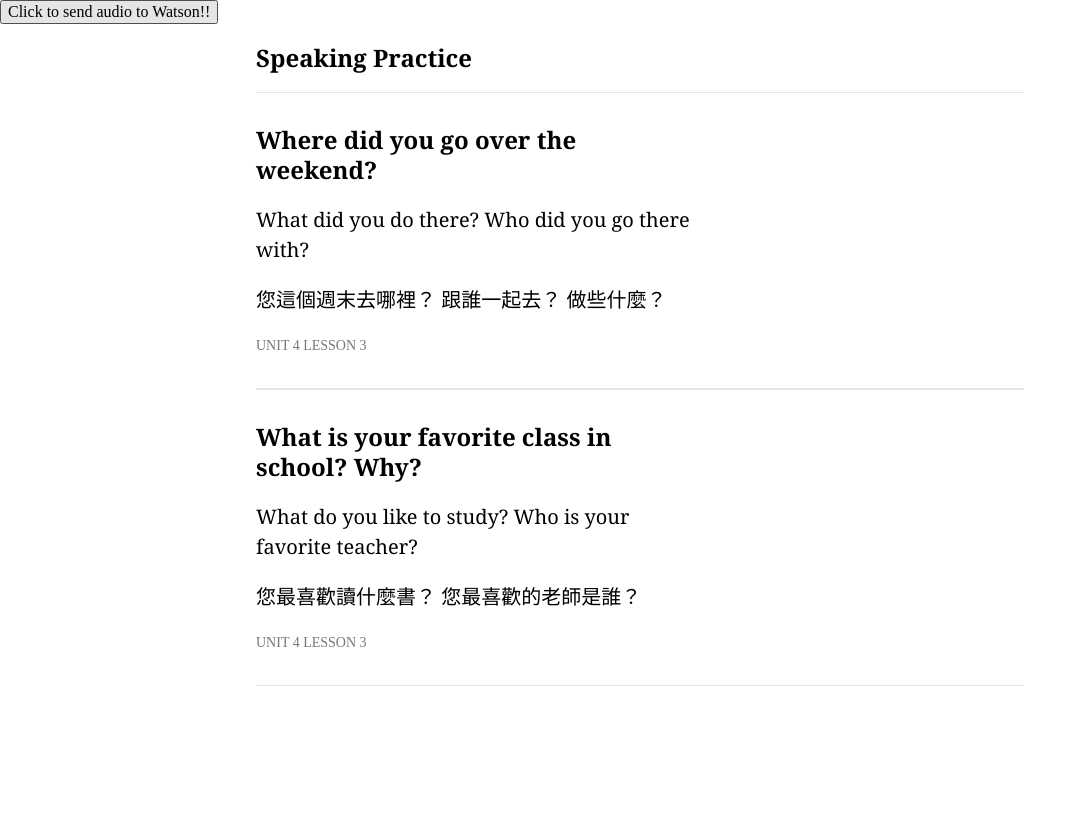
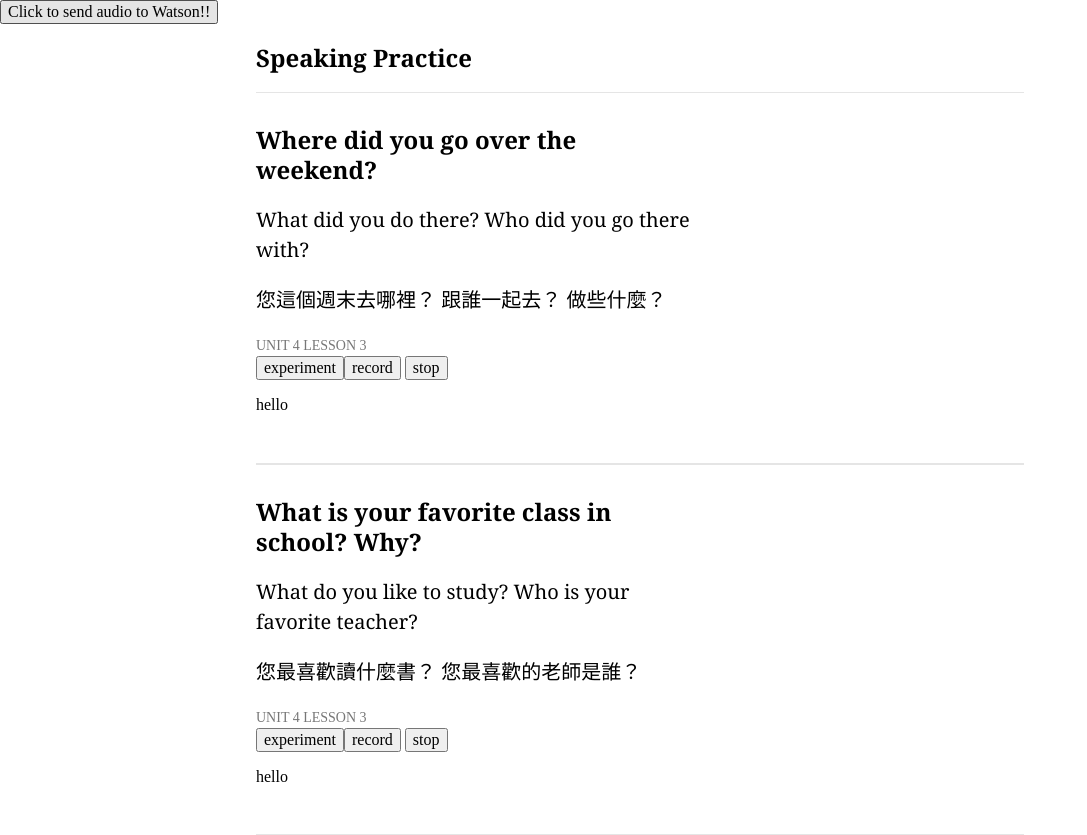
Before and after one commit to nobisro/watson-app, a React app: page / in a window 1280 px wide. Shown: the whole page, without its empty margins (0-1087 px from the left). Before the commit the page ends 800 px from the top, so only its background shows below. Built offline with nearby package versions, Linux system fonts and the light colour scheme.

Commit message:
rendering interactive mics

```diff
--- a/client/Topic.jsx
+++ b/client/Topic.jsx
@@ -1,4 +1,6 @@
 import React from "react";
+import Microphone from "./Microphone.jsx";
+import InteractiveMic from "./InteractiveMic.jsx";
 
 class Topic extends React.Component {
   constructor(props) {
@@ -25,6 +27,7 @@ class Topic extends React.Component {
           <p className="f6 lh-copy gray mv0">
             <span className="ttu">Unit 4 Lesson 3</span>
           </p>
+          <InteractiveMic />
         </article>
 
         <article className="pv4 bt bb b--black-10 ph3 ph0-l">
@@ -44,6 +47,7 @@ class Topic extends React.Component {
           <p className="f6 lh-copy gray mv0">
             <span className="ttu">Unit 4 Lesson 3</span>
           </p>
+          <InteractiveMic />
         </article>
       </React.Fragment>
     );
```
